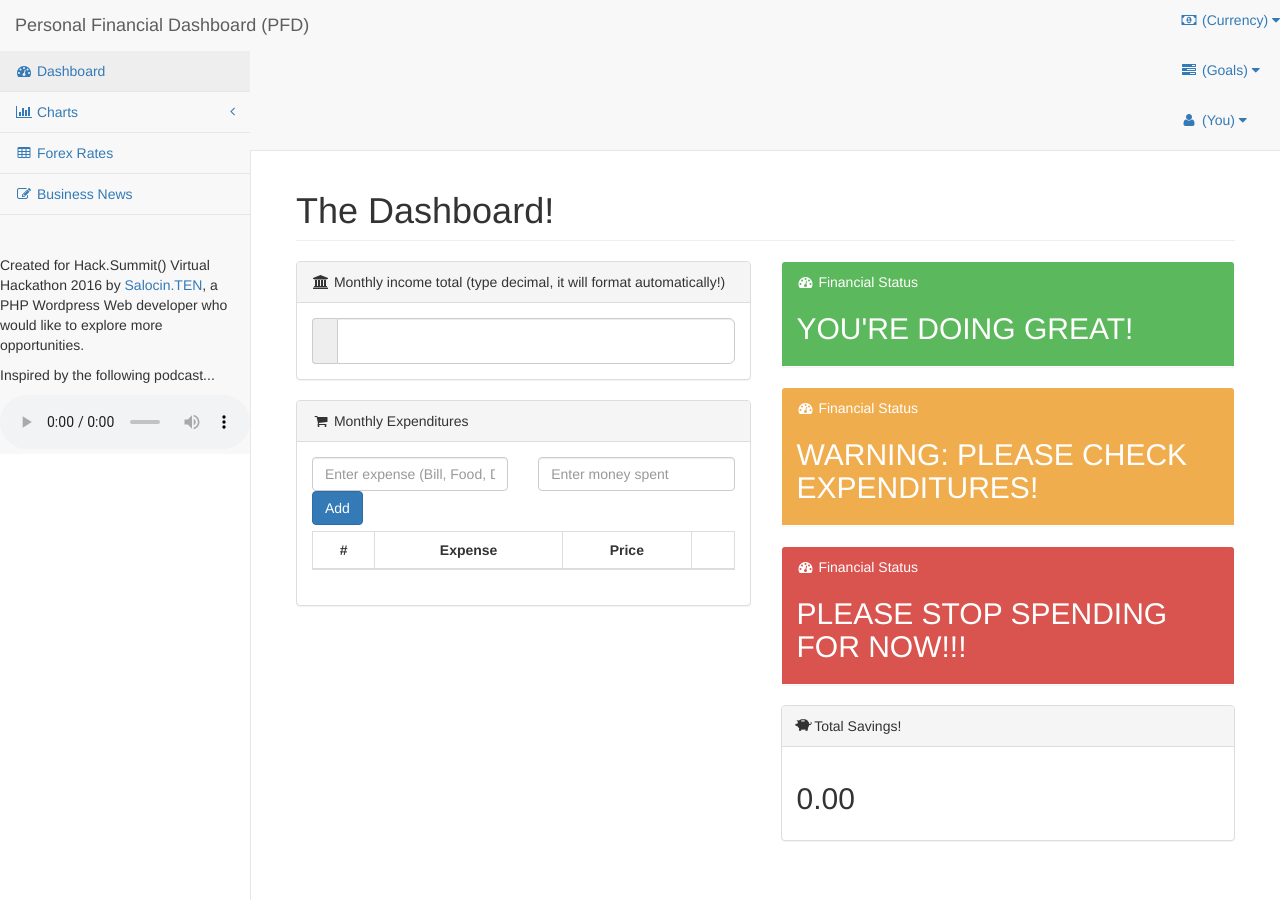
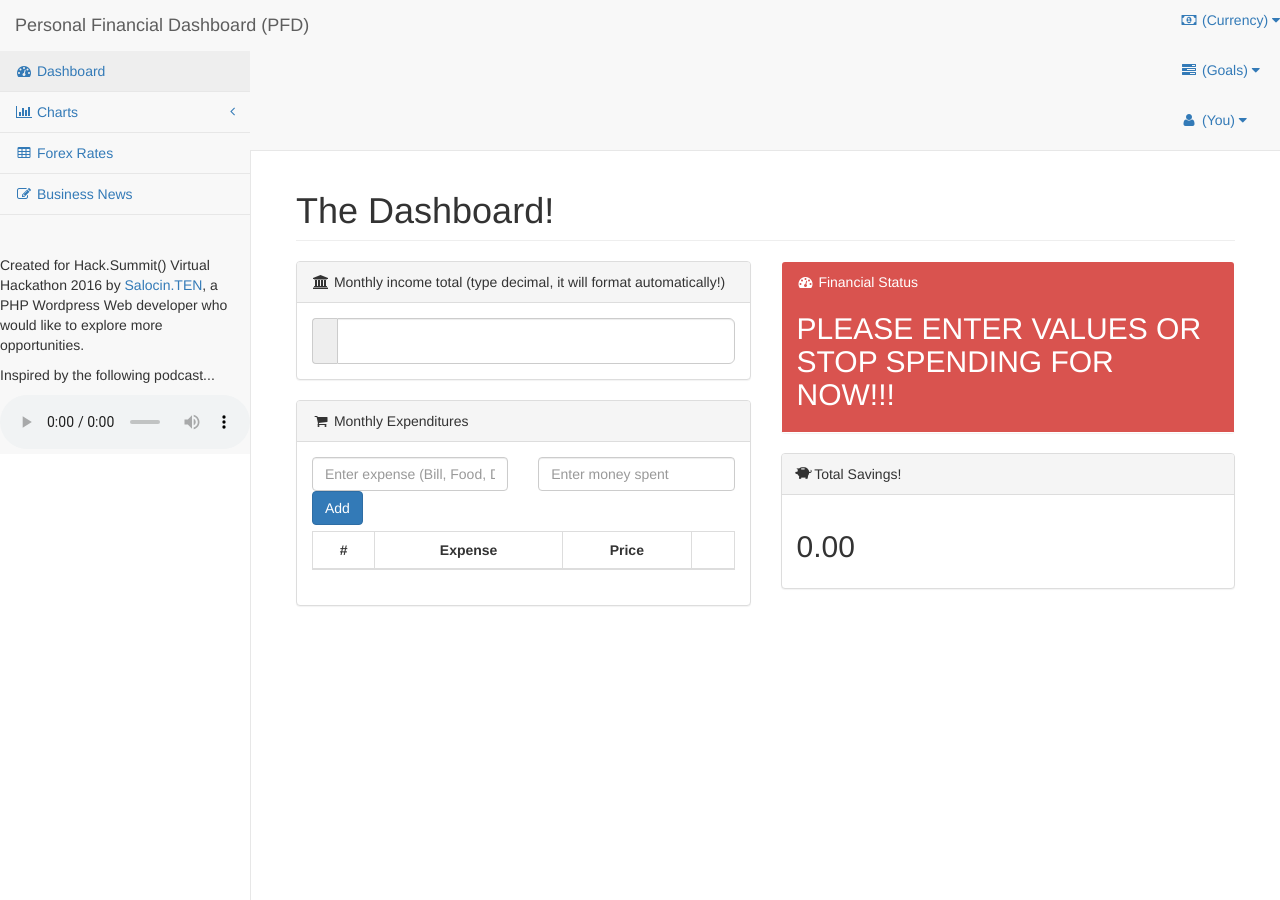
Before and after one commit to SalocinDotTEN/virtual-hackathon-2016, a website with bundled scripts: page start.html in a window 1280 px wide. Built offline with nearby package versions, Linux system fonts and the light colour scheme.

Commit message:
UI Enhancements.

```diff
--- a/start.html
+++ b/start.html
@@ -238,7 +238,7 @@
                 <div class="container-fluid">
                     <div class="row">
                         <div class="col-lg-12">
-                            <h1 class="page-header">The Dashboard!</h1>
+                            <h1 class="page-header">The Dashboard! <a href="javascript: window.print();" class="btn btn-default" ng-if="monthlyIncome > 0">Print this</a></h1>
                         </div>
                         <!-- /.col-lg-12 -->
                     </div>
@@ -294,22 +294,22 @@
                             </div>
                         </div>
                         <div class="col-lg-6 col-sm-12">
-                            <div class="panel panel-green">
+                            <div class="panel panel-green" ng-if="((monthlyIncome - totalSpent())/monthlyIncome)*0.02 = 0">
                                 <div class="panel-heading">
                                     <i class="fa fa-tachometer fa-fw"></i> Financial Status
                                     <h2>YOU'RE DOING GREAT!</h2>
                                 </div>
                             </div>
-                            <div class="panel panel-yellow">
+                            <div class="panel panel-yellow" ng-if="(monthlyIncome - totalSpent()) > 0">
                                 <div class="panel-heading">
                                     <i class="fa fa-tachometer fa-fw"></i> Financial Status
-                                    <h2>WARNING: PLEASE CHECK EXPENDITURES!</h2>
+                                    <h2>WARNING: PLEASE CHECK EXPENDITURES! LESS THAN 20% FOR SAVINGS!</h2>
                                 </div>
                             </div>
-                            <div class="panel panel-red">
+                            <div class="panel panel-red" ng-if="(monthlyIncome - totalSpent()) <= 0">
                                 <div class="panel-heading">
                                     <i class="fa fa-tachometer fa-fw"></i> Financial Status
-                                    <h2>PLEASE STOP SPENDING FOR NOW!!!</h2>
+                                    <h2>PLEASE ENTER VALUES OR STOP SPENDING FOR NOW!!!</h2>
                                 </div>
                             </div>
                             <div class="panel panel-default">
```
